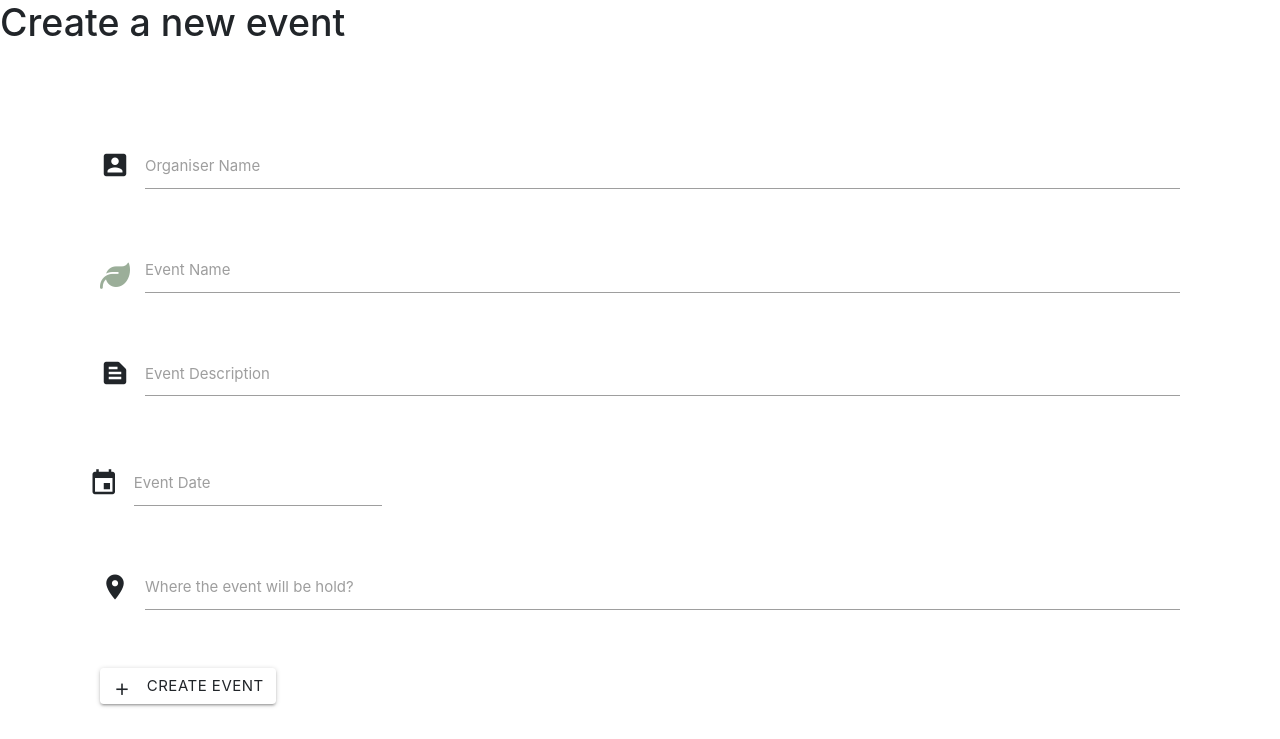
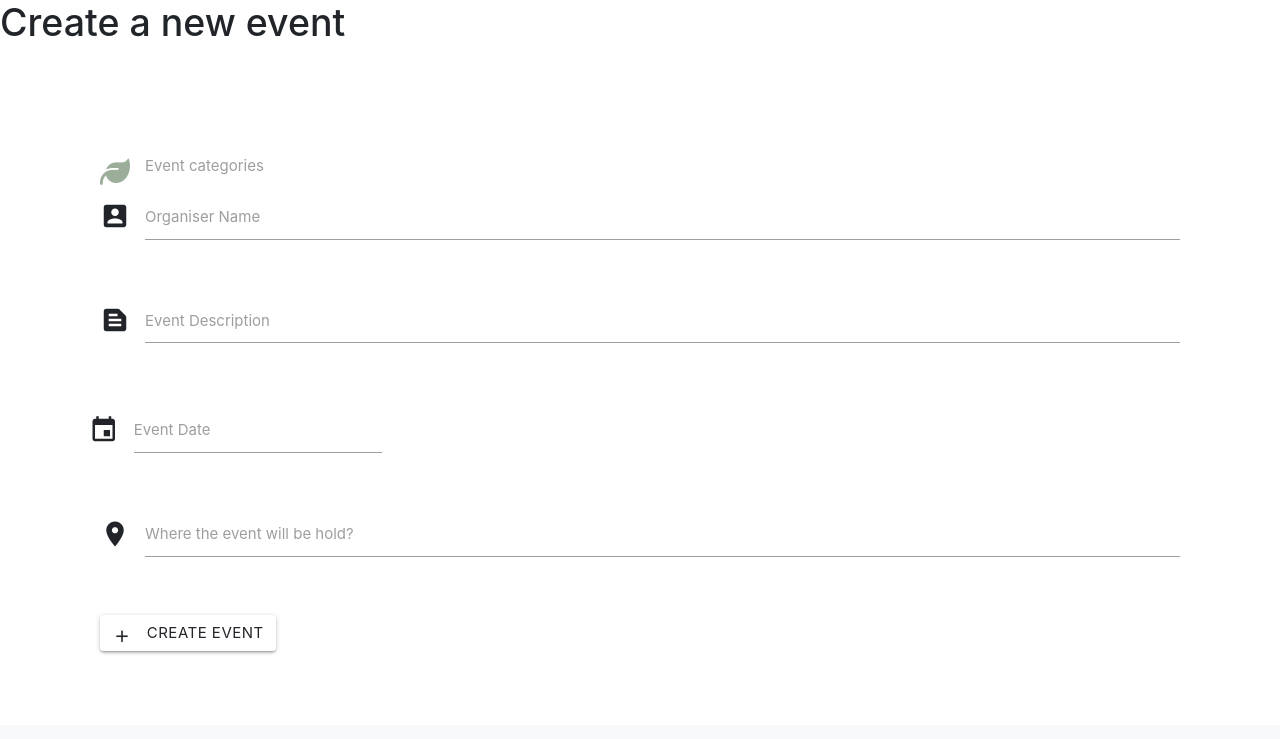
Before and after one commit to ozluna/meet-eco, a Flask app: page /create_event in a window 1280 px wide. Shown: the part 75-814 px from the top of the page. After the commit the page ends 729 px from the top, so only its background shows below. Run offline with Flask 2, Linux system fonts and the light colour scheme; some libraries are stand-ins or nearby versions.

Commit message:
event categories are now limited

```diff
--- a/templates/createevent.html
+++ b/templates/createevent.html
@@ -5,19 +5,27 @@
  <div class="container">
       <form class="col s12" action="{{url_for('insert_event')}}"  method="POST" >
         <div class="row">
+
+             <div class="input-field col s6">
+                 <span style="font-size: 2em; color:#9bae99;" class="prefix">
+                <i class="fas fa-leaf"></i>
+                </span>
+                <select id="event_name" name="event_name">
+                    <option value="" disabled selected>Choose an event</option>
+                    {% for cat in event_categories %}
+                        <option value="{{cat.event_name}}">{{cat.event_name}}</option>
+
+                    {% endfor %}
+                    </select>
+                        <label>Event categories</label>
+                    </div>
+
+        </div>
+        <div class="row">
           <div class="input-field col s6">
             <i class="material-icons prefix">account_box</i>
             <input id="organiser_name" type="text" name="organiser_name" data-length="10">
             <label for="organiser_name">Organiser Name </label>
-          </div>
-        </div>
-        <div class="row">
-          <div class="input-field col s6">
-            <span style="font-size: 2em; color:#9bae99;" class="prefix">
-                <i class="fas fa-leaf"></i>
-                </span>
-            <input id="event_name" type="text" name="event_name" data-length="10">
-            <label for="event_name">Event Name </label>
           </div>
         </div>
         <div class="row">
```
